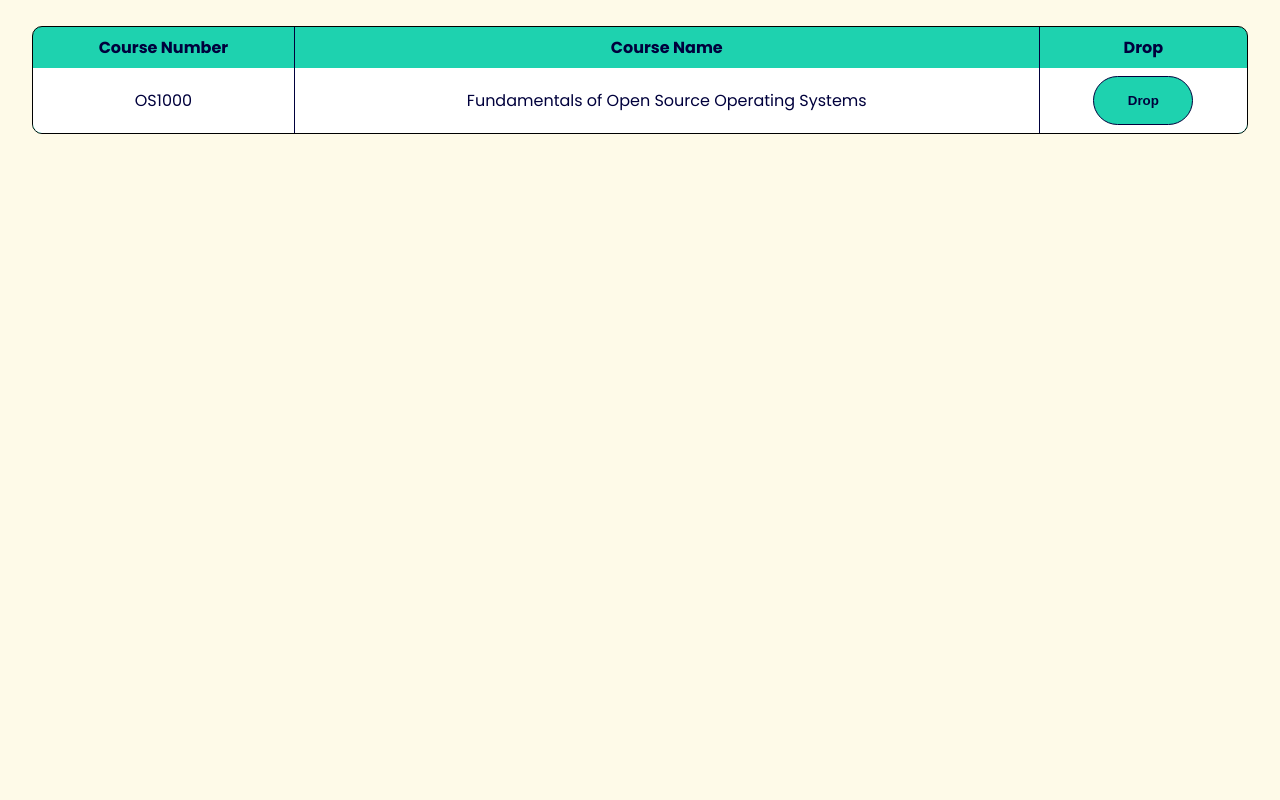
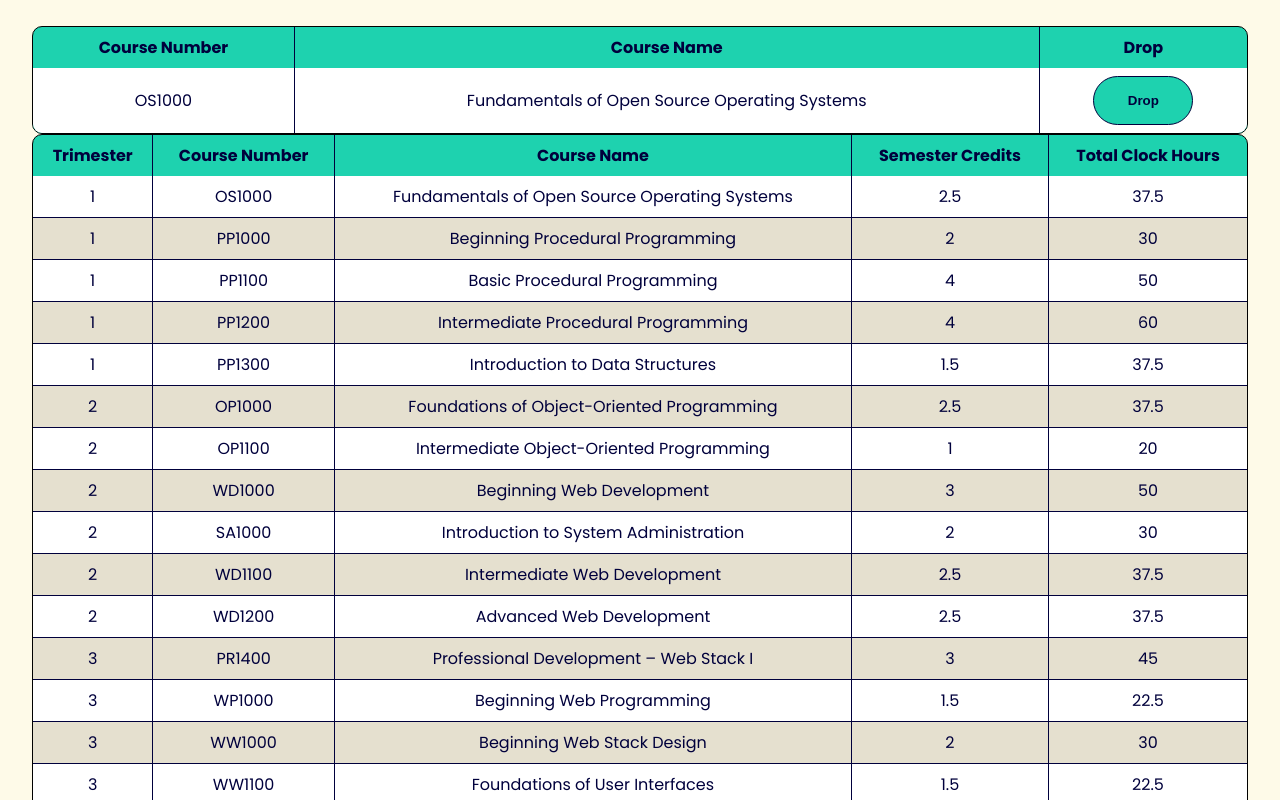
Before and after one commit to TPoe25/atlas-react-state-intro, a React (Vite) app: page / in a window 1280 px wide. Shown: the part 640-1440 px from the top of the page. Before the commit the page ends 874 px from the top, so only its background shows below. Built offline with nearby package versions, Linux system fonts and the light colour scheme.

Commit message:
finally got the tables figured out, tried loading different but looked into how to properly structure.

```diff
--- a/src/App.jsx
+++ b/src/App.jsx
@@ -1,6 +1,7 @@
 import SchoolCatalog from "./SchoolCatalog";
 import Header from "./Header";
 import ClassSchedule from "./ClassSchedule";
+import SetTable from "./components/Sch-cat-fetch";
 
 export default function App() {
   return (
@@ -8,6 +9,7 @@ export default function App() {
       <Header />
       <SchoolCatalog />
       <ClassSchedule />
+      <SetTable />
     </div>
   );
 }
--- /dev/null
+++ b/src/components/Sch-cat-fetch.jsx
@@ -0,0 +1,52 @@
+import React, { useEffect, useState } from "react";
+
+const SetTable = () => {
+  const [courses, setCourses] = useState([]);
+  const [loading, setLoading] = useState(true);
+  const [error, setError] = useState(null);
+
+  useEffect(() => {
+    const fetchCourses = async () => {
+      try {
+        const response = await fetch("/public/api/courses.json");
+        const data = await response.json();
+        setCourses(data);
+      } catch (err) {
+        setError(err.message);
+      } finally {
+        setLoading(false);
+      }
+    };
+    fetchCourses();
+  }, []);
+
+  if (loading) return <p>Loading courses...</p>;
+  if (error) return <p>Error loading courses: {error}</p>;
+
+  return (
+    <table>
+      <thead>
+        <tr>
+          <th>Trimester</th>
+          <th>Course Number</th>
+          <th>Course Name</th>
+          <th>Semester Credits</th>
+          <th>Total Clock Hours</th>
+        </tr>
+      </thead>
+      <tbody>
+        {courses.map((course) => (
+          <tr key={course.id}>
+            <td>{course.trimester}</td>
+            <td>{course.courseNumber}</td>
+            <td>{course.courseName}</td>
+            <td>{course.semesterCredits}</td>
+            <td>{course.totalClockHours}</td>
+          </tr>
+        ))}
+      </tbody>
+    </table>
+  );
+};
+
+export default SetTable;
```
